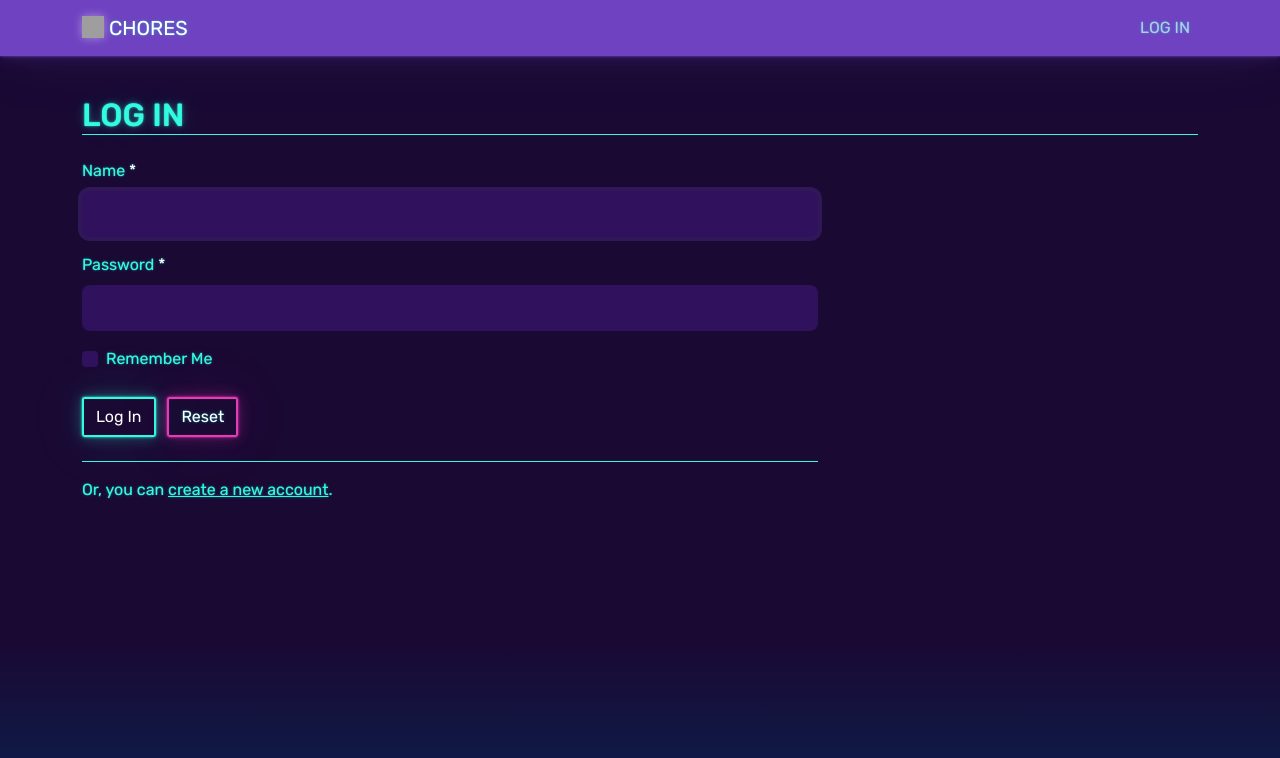
After one commit to jack-hermanson/chores, a Flask app: page /accounts/login in a window 1280 px wide. The commit adds this page. Shown: the top 758 px of the page. Run offline with Flask 3, Linux system fonts and the light colour scheme; some libraries are stand-ins or nearby versions; grey boxes are pictures that could not be loaded.

Commit message:
get some login form stuff started

```diff
--- /dev/null
+++ b/main/modules/accounts/forms.py
@@ -0,0 +1,36 @@
+from sqlalchemy import func
+from .models import Account
+from flask_wtf import FlaskForm
+from wtforms.fields import StringField, SubmitField, PasswordField, BooleanField, EmailField
+from wtforms.validators import DataRequired, EqualTo, ValidationError, Email
+
+
+class Login(FlaskForm):
+    name = StringField("Name", validators=[DataRequired()], render_kw={"autofocus": "true"})
+    password = PasswordField("Password", validators=[DataRequired()])
+    remember = BooleanField("Remember Me", default=False)
+    submit = SubmitField("Log In")
+
+
+class Create(FlaskForm):
+    name = StringField("Name", validators=[DataRequired()], render_kw={"autofocus": "true"})
+    email = EmailField("Email", validators=[DataRequired(), Email()])
+    password = PasswordField("Password", validators=[DataRequired()])
+    confirm_password = PasswordField(
+        "Confirm Password",
+        validators=[
+            DataRequired(),
+            EqualTo("password", "Your passwords must match.")
+        ]
+    )
+    submit = SubmitField("Create Account")
+
+    @staticmethod
+    def validate_name(_, name):
+        if Account.query.filter(func.lower(Account.name) == func.lower(name.data)).all():
+            raise ValidationError("That name has already been taken.")
+
+    @staticmethod
+    def validate_email(_, email):
+        if Account.query.filter(func.lower(Account.email) == func.lower(email.data)).all():
+            raise ValidationError("That email has already been taken.")
--- /dev/null
+++ b/main/modules/accounts/routes.py
@@ -0,0 +1,72 @@
+from flask import Blueprint, redirect, url_for, flash, request, render_template
+from flask_login import login_user, logout_user, current_user, login_required
+from main import db, bcrypt
+from .forms import Login, Create
+from .models import Account
+
+accounts = Blueprint("accounts", __name__, url_prefix="/accounts")
+
+
+@accounts.route("/")
+def index():
+    if not current_user.is_authenticated:
+        return redirect(url_for("accounts.login"))
+    else:
+        return redirect(url_for("accounts.profile"))
+
+
+@accounts.route("/me")
+@login_required
+def profile():
+    return render_template("accounts/me.html")
+
+
+@accounts.route("/login", methods=["GET", "POST"])
+def login():
+    if current_user.is_authenticated:
+        flash("You are already logged in.", "info")
+        return redirect(url_for("main.index"))
+
+    form = Login()
+
+    if form.validate_on_submit():
+        user = Account.query.filter(Account.name == form.name.data).first_or_404()
+        if user and bcrypt.check_password_hash(user.password, form.password.data):
+            login_user(user, remember=form.remember.data)
+            next_page = request.args.get("next")
+            flash("Logged in successfully.", "info")
+            return redirect(next_page) if next_page else redirect(url_for("main.index"))
+
+    return render_template(
+        "accounts/login.html",
+        form=form
+    )
+
+
+@accounts.route("/register", methods=["GET", "POST"])
+def register():
+    form = Create()
+
+    if form.validate_on_submit():
+        hashed_password = bcrypt.generate_password_hash(form.password.data).decode('utf-8')
+        user = Account()
+        user.name = form.name.data.lower()
+        user.password = hashed_password
+        user.email = form.email.data.lower()
+        db.session.add(user)
+        db.session.commit()
+        flash('Account created successfully.', 'success')
+        return redirect(url_for('accounts.login'))
+    return render_template('accounts/register.html',
+                           form=form)
+
+
+@accounts.route("/logout")
+def logout():
+    if not current_user.is_authenticated:
+        flash("You are not logged in, so you cannot log out!", "danger")
+        return redirect(url_for("accounts.login"))
+
+    logout_user()
+    flash("Logged out successfully.", "info")
+    return redirect(url_for("main.index"))
--- /dev/null
+++ b/main/web/templates/accounts/login.html
@@ -0,0 +1,33 @@
+{% extends "base.html" %}
+{% from "macros/form.html" import form_group %}
+
+{% set title = "Log In" %}
+{% set active_route = "accounts" %}
+
+{% block body %}
+    <div class="row">
+        <div class="col-12 col-lg-8">
+            <form action="" method="POST">
+                {{ form.hidden_tag() }}
+                {{ form_group(form, "name", required=True, autoFocus=True) }}
+                {{ form_group(form, "password", required=True) }}
+
+                <div class="form-group">
+                    <div class="form-check">
+                        {{ form.remember(class="form-check-input") }}
+                        {{ form.remember.label(class="form-check-label") }}
+                    </div>
+                </div>
+
+                <div class="bottom-buttons pb-4 border-bottom">
+                    {{ form.submit(class="btn btn-outline-success") }}
+                    <a href="{{ url_for('accounts.login') }}" class="btn btn-outline-secondary">Reset</a>
+                </div>
+
+                <div class="mt-3">
+                    <p>Or, you can <a href="{{ url_for("accounts.register") }}">create a new account</a>.</p>
+                </div>
+            </form>
+        </div>
+    </div>
+{% endblock body %}
--- a/main/web/templates/base.html
+++ b/main/web/templates/base.html
@@ -8,7 +8,7 @@
     <meta name="viewport" content="width=device-width, initial-scale=1.0"/>
     <script src="{{ url_for("static", filename="node_modules/htmx.org/dist/htmx.min.js") }}"></script>
     <script src="{{ url_for("static", filename="node_modules/dayjs/dayjs.min.js") }}"></script>
-{#<!--    <script src="{{ url_for("static", filename="node_modules/moment/moment.js") }}"></script>-->#}
+{#    <script src="{{ url_for("static", filename="node_modules/moment/moment.js") }}"></script>#}
 </head>
 <body>
 <nav class="navbar navbar-expand-lg navbar-dark bg-primary mb-4">
@@ -22,27 +22,27 @@
         </button>
 
         <div class="collapse navbar-collapse" id="navbar">
-{#<!--            <ul class="navbar-nav me-auto">-->#}
-{#<!--                {% if current_user.is_authenticated and current_user.clearance >= 2 %}-->#}
-{#<!--                    <li class="nav-item">-->#}
-{#<!--                        <a href="{{ url_for("apps.index") }}" class="nav-link {% if active_route == "apps" %}active{% endif %}">Apps</a>-->#}
-{#<!--                    </li>-->#}
-{#<!--                    <li class="nav-item">-->#}
-{#<!--                        <a href="{{ url_for("logs.index") }}" class="nav-link {% if active_route == "logs" %}active{% endif %}">Logs</a>-->#}
-{#<!--                    </li>-->#}
-{#<!--                {% endif %}-->#}
-{#<!--            </ul>-->#}
-{#<!--            <ul class="navbar-nav ms-auto">-->#}
-{#<!--                {% if current_user.is_authenticated %}-->#}
-{#<!--                    <li class="nav-item">-->#}
-{#<!--                        <a class="nav-link {% if active_route == 'users' %}active{% endif %}" href="{{ url_for('users.profile') }}">{{ current_user.name }}</a>-->#}
-{#<!--                    </li>-->#}
-{#<!--                {% else %}-->#}
-{#<!--                    <li class="nav-item">-->#}
-{#<!--                        <a class="nav-link {% if active_route == 'users' %}active{% endif %}" href="{{ url_for('users.login') }}">Log In</a>-->#}
-{#<!--                    </li>-->#}
-{#<!--                {% endif %}-->#}
-{#<!--            </ul>-->#}
+            <ul class="navbar-nav me-auto">
+{#                {% if current_user.is_authenticated and current_user.clearance >= 2 %}#}
+{#                    <li class="nav-item">#}
+{#                        <a href="{{ url_for("apps.index") }}" class="nav-link {% if active_route == "apps" %}active{% endif %}">Apps</a>#}
+{#                    </li>#}
+{#                    <li class="nav-item">#}
+{#                        <a href="{{ url_for("logs.index") }}" class="nav-link {% if active_route == "logs" %}active{% endif %}">Logs</a>#}
+{#                    </li>#}
+{#                {% endif %}#}
+            </ul>
+            <ul class="navbar-nav ms-auto">
+                {% if current_user.is_authenticated %}
+                    <li class="nav-item">
+{#                        <a class="nav-link {% if active_route == 'users' %}active{% endif %}" href="{{ url_for('users.profile') }}">{{ current_user.name }}</a>#}
+                    </li>
+                {% else %}
+                    <li class="nav-item">
+                        <a class="nav-link {% if active_route == 'users' %}active{% endif %}" href="{{ url_for('accounts.login') }}">Log In</a>
+                    </li>
+                {% endif %}
+            </ul>
         </div>
     </div>
 </nav>
--- /dev/null
+++ b/main/web/templates/macros/form.html
@@ -0,0 +1,23 @@
+{% macro form_group(form, name, type="text", required=False, description="",
+                    autoFocus=False, class="") %}
+<div class="form-group {{ class }}">
+    {% if required %}
+        {{ form[name].label(class="form-label required") }}
+    {% else %}
+        {{ form[name].label(class="form-label") }}
+    {% endif %}
+
+    {% if form[name].errors %}
+        {{ form[name](class="form-control form-control-lg is-invalid") }}
+        <div class="invalid-feedback">
+            {% for error in form[name].errors %}
+                <span>{{ error }}</span>
+            {% endfor %}
+        </div>
+    {% else %}
+        {{ form[name](class="form-control form-control-lg") }}
+    {% endif %}
+
+
+</div>
+{% endmacro %}
--- /dev/null
+++ b/main/web/templates/macros/test.html
@@ -0,0 +1,6 @@
+{% macro test(name, value='') %}
+    <p>This is a macro called {{ name }}. Value is: {{ value }}</p>
+    {% if caller %}
+    {{ caller() }}
+    {% endif %}
+{% endmacro %}
--- a/requirements.txt
+++ b/requirements.txt
@@ -1,6 +1,8 @@
 bcrypt==4.0.1
 blinker==1.6.2
 click==8.1.7
+dnspython==2.4.2
+email-validator==2.0.0.post2
 Flask==2.3.3
 Flask-Bcrypt==1.0.1
 Flask-Login==0.6.2
@@ -9,6 +11,7 @@ flask-talisman==1.1.0
 Flask-WTF==1.1.1
 greenlet==2.0.2
 gunicorn==21.2.0
+idna==3.4
 importlib-metadata==6.8.0
 itsdangerous==2.1.2
 Jinja2==3.1.2
```
Also changed, not shown: main/__init__.py (+7 -7 lines), main/modules/accounts/ClearanceEnum.py (added, +7 -0 lines), main/modules/accounts/models.py (added, +16 -0 lines), main/modules/accounts/utils.py (added, +9 -0 lines), main/web/templates/accounts/me.html (added, +10 -0 lines), main/web/templates/accounts/register.html (added, +12 -0 lines), main/web/templates/macros/card.html (added, +12 -0 lines), main/web/templates/template.html (+11 -9 lines), main/config.py (line endings or trailing spaces), main/modules/accounts/__init__.py (added).
